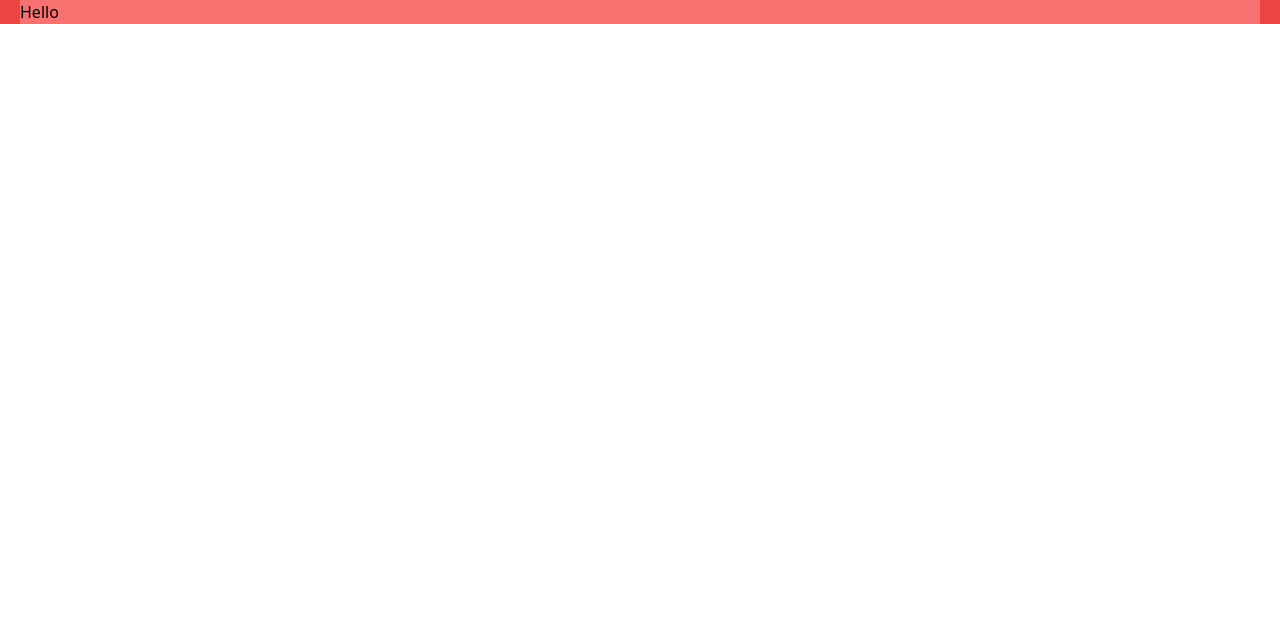
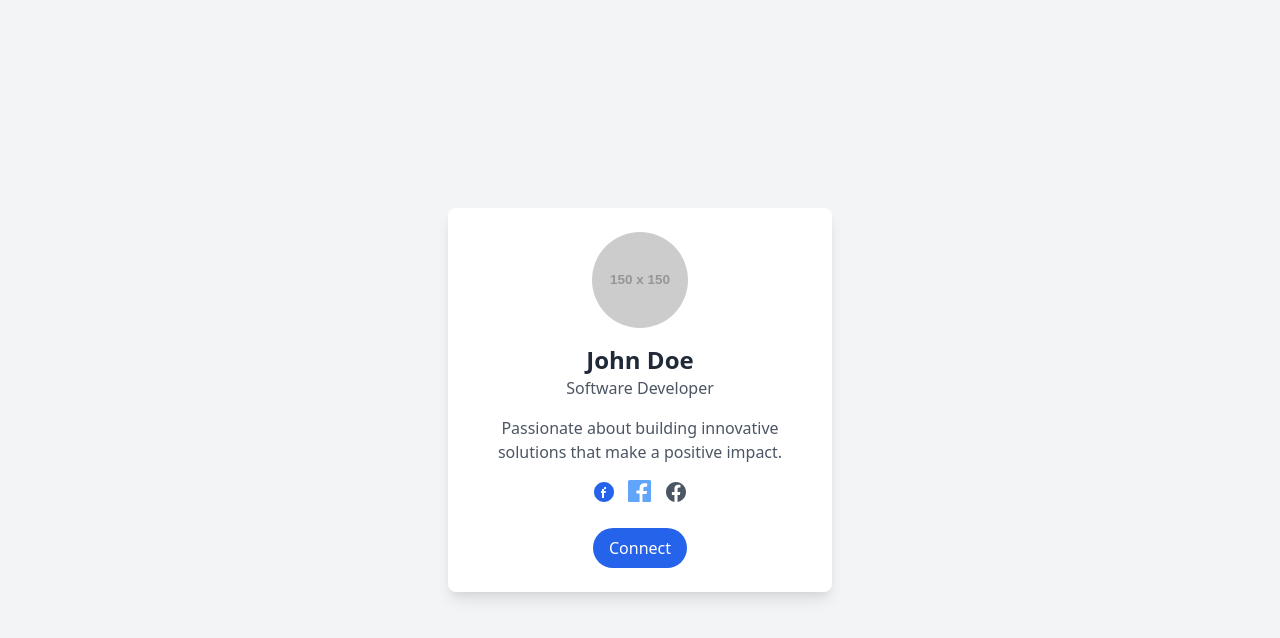
Before and after one commit to Hasanurislam/JS-Mini-Project, a plain HTML site: page index.html in a window 1280 px wide. Drawn offline with nearby package versions, Linux system fonts and the light colour scheme; placeholder pictures from the web are drawn by us.

Commit message:
demostraction tailwind css

```diff
--- a/index.html
+++ b/index.html
@@ -1,13 +1,52 @@
 <!DOCTYPE html>
 <html lang="en">
 <head>
-    <meta charset="UTF-8">
-    <meta name="viewport" content="width=device-width, initial-scale=1.0">
-    <title>Document</title>
-    <script src="https://cdn.tailwindcss.com"></script>
+  <meta charset="UTF-8">
+  <meta name="viewport" content="width=device-width, initial-scale=1.0">
+  <title>Tailwind CSS Example</title>
+  <link href="https://cdn.jsdelivr.net/npm/tailwindcss@2.2.19/dist/tailwind.min.css" rel="stylesheet">
 </head>
-<body><div class="bg-red-500">
-    <h1 class="mx-5 bg bg-red-400"> Hello </h1>
+<body class="bg-gray-100 flex items-center justify-center min-h-screen">
+
+  <!-- Card Container -->
+  <div class="bg-white rounded-lg shadow-lg p-6 max-w-sm">
+
+    <!-- Profile Image -->
+    <img class="w-24 h-24 rounded-full mx-auto" src="https://via.placeholder.com/150" alt="Profile Picture">
+
+    <!-- User Information -->
+    <div class="text-center mt-4">
+      <h2 class="text-2xl font-semibold text-gray-800">John Doe</h2>
+      <p class="text-gray-600">Software Developer</p>
     </div>
+
+    <!-- Description -->
+    <div class="mt-4 text-center">
+      <p class="text-gray-600">
+        Passionate about building innovative solutions that make a positive impact.
+      </p>
+    </div>
+
+    <!-- Social Links -->
+    <div class="flex justify-center mt-4 space-x-3">
+      <a href="#" class="text-blue-600 hover:text-blue-800">
+        <svg xmlns="http://www.w3.org/2000/svg" class="w-6 h-6" viewBox="0 0 24 24" fill="currentColor"><path d="M22 12c0 5.522-4.478 10-10 10S2 17.522 2 12 6.478 2 12 2s10 4.478 10 10z" /><path fill="#FFF" d="M10 9h2V8a1 1 0 0 1 1-1h1v2h-1a1 1 0 0 0-1 1v1h2l-.5 2H12v5h-2v-5H9v-2h1z"/></svg>
+      </a>
+      <a href="#" class="text-blue-400 hover:text-blue-600">
+        <svg xmlns="http://www.w3.org/2000/svg" class="w-6 h-6" viewBox="0 0 24 24" fill="currentColor"><path d="M21.5 0h-19C1.119 0 0 .5 0 1.5v19C0 21.5.5 22 1.5 22h10.09V13.5H8.414v-3h3.176V8.228c0-3.141 1.915-4.864 4.714-4.864 1.362 0 2.537.101 2.88.146v3.33l-1.975.001c-1.55 0-1.85.738-1.85 1.818v2.377h3.7l-.481 3H14.46V22h7.04c1 0 1.5-.5 1.5-1.5v-19C23 1.119 22.5 0 21.5 0z"/></svg>
+      </a>
+      <a href="#" class="text-gray-600 hover:text-gray-800">
+        <svg xmlns="http://www.w3.org/2000/svg" class="w-6 h-6" viewBox="0 0 24 24" fill="currentColor"><path d="M12 2C6.477 2 2 6.477 2 12c0 4.991 3.657 9.129 8.438 9.878v-7H7.897v-3H10.44V8.652c0-2.51 1.492-3.894 3.775-3.894 1.094 0 2.238.195 2.238.195v2.46h-1.26c-1.242 0-1.625.772-1.625 1.56V12h2.781l-.444 3H13.57v7C18.343 21.129 22 16.991 22 12c0-5.523-4.477-10-10-10z"/></svg>
+      </a>
+    </div>
+
+    <!-- Action Button -->
+    <div class="text-center mt-6">
+      <button class="bg-blue-600 text-white py-2 px-4 rounded-full hover:bg-blue-700">
+        Connect
+      </button>
+    </div>
+  </div>
+
 </body>
 </html>
```
